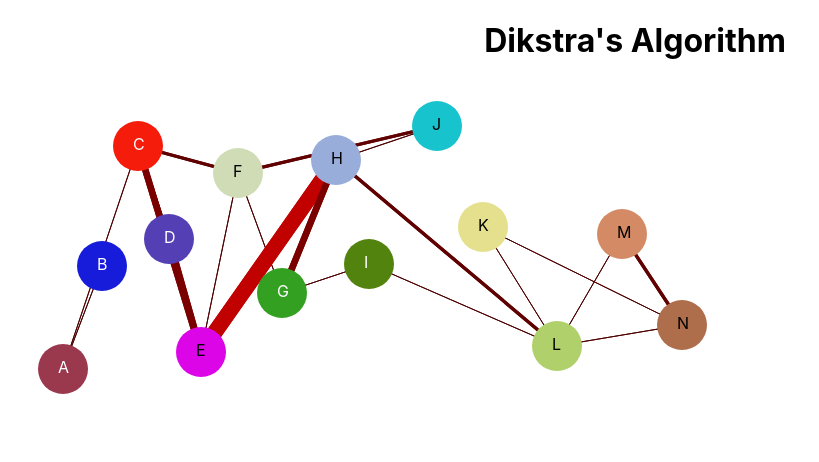
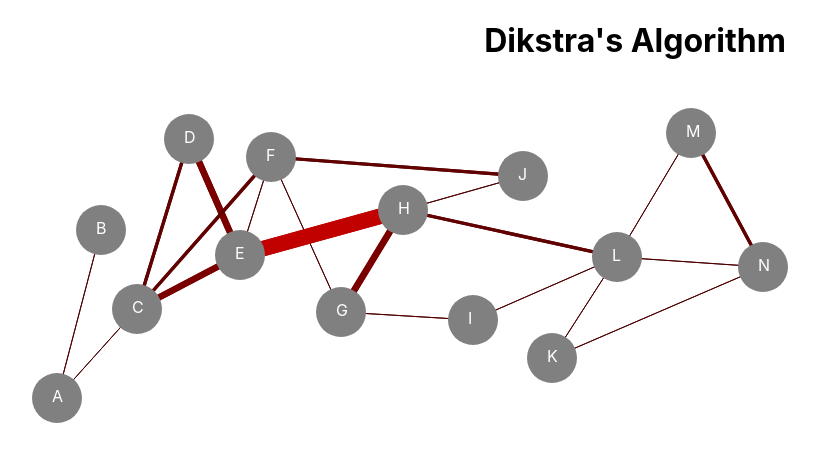
Before and after one commit to rscarbel/dijkstras-algorithm, a React (Create React App) app: page / in a window 1280 px wide. Shown: the top 462 px of the page, without its empty margins (5-824 px from the left). Built offline with nearby package versions, Linux system fonts and the light colour scheme.

Commit message:
Took away coloring of the nodes

```diff
--- a/src/App.js
+++ b/src/App.js
@@ -31,7 +31,7 @@ function App() {
               }
             }
             horizontal += generateNumber(50,26);
-            domNodes.push(<Node key={e} name={e} x={horizontal} y={verticle} r={generateNumber(250,5)} g={generateNumber(250,5)} b={generateNumber(250,5)}  />)
+            domNodes.push(<Node key={e} name={e} x={horizontal} y={verticle} />)
             domNodesByKey[e] = {}
             domNodesByKey[e].x = horizontal;
             domNodesByKey[e].y = verticle;
--- a/src/components/Node.js
+++ b/src/components/Node.js
@@ -1,5 +1,5 @@
 
-const Node = ({ name, x, y, r, g, b }) => {
+const Node = ({ name, x, y }) => {
   const divStyle = {
     top: y,
     left: x,
@@ -7,8 +7,8 @@ const Node = ({ name, x, y, r, g, b }) => {
   return <>
   <div className='node-circle' id={name}  style={divStyle}>
     <svg width='50' height='50'>
-      <circle cx='25' cy='25' r='25' fill={`rgb(${r},${g},${b})`} />
-      <text x="20" y="29" fill={(r + g + b >= 350 ? '#00000' : '#FFFFFF')}>{name}</text>
+      <circle cx='25' cy='25' r='25' fill='gray' />
+      <text x="20" y="29" fill="white">{name}</text>
     </svg>
   </div>
   </>
```
